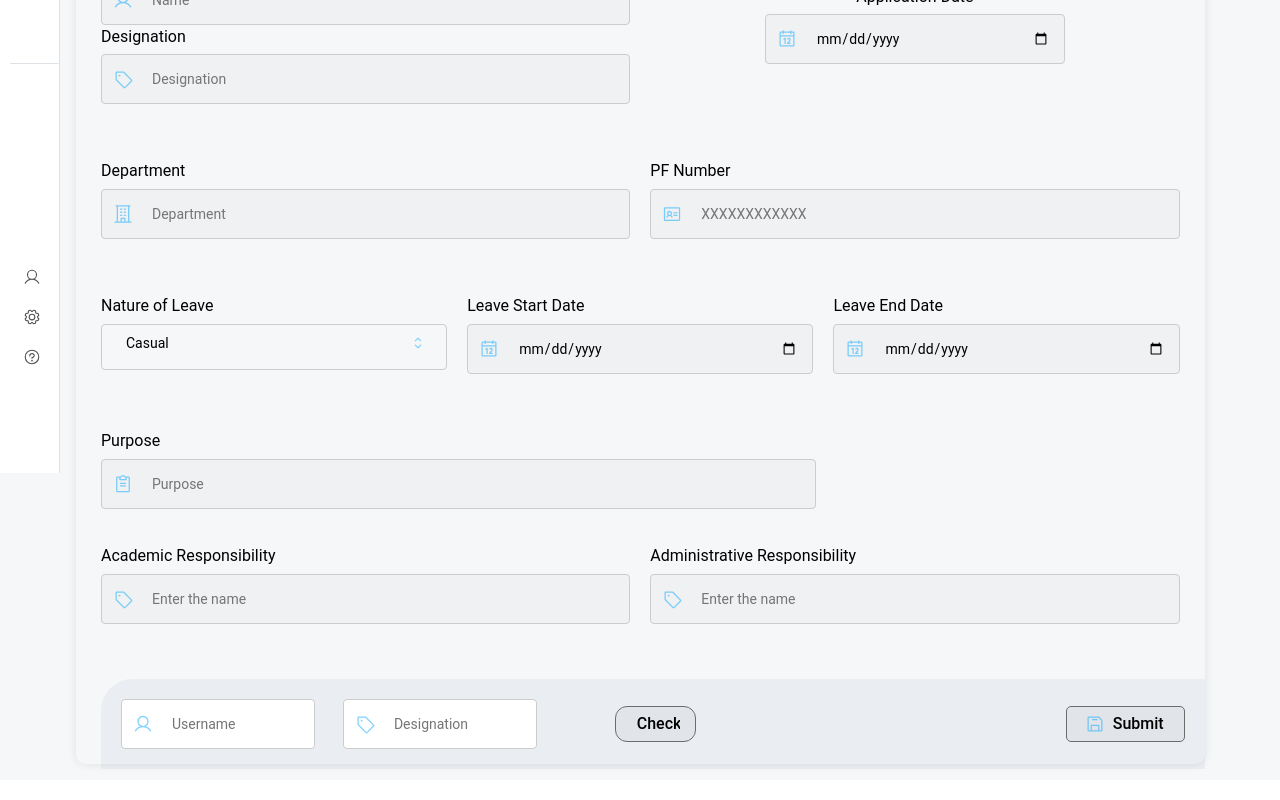
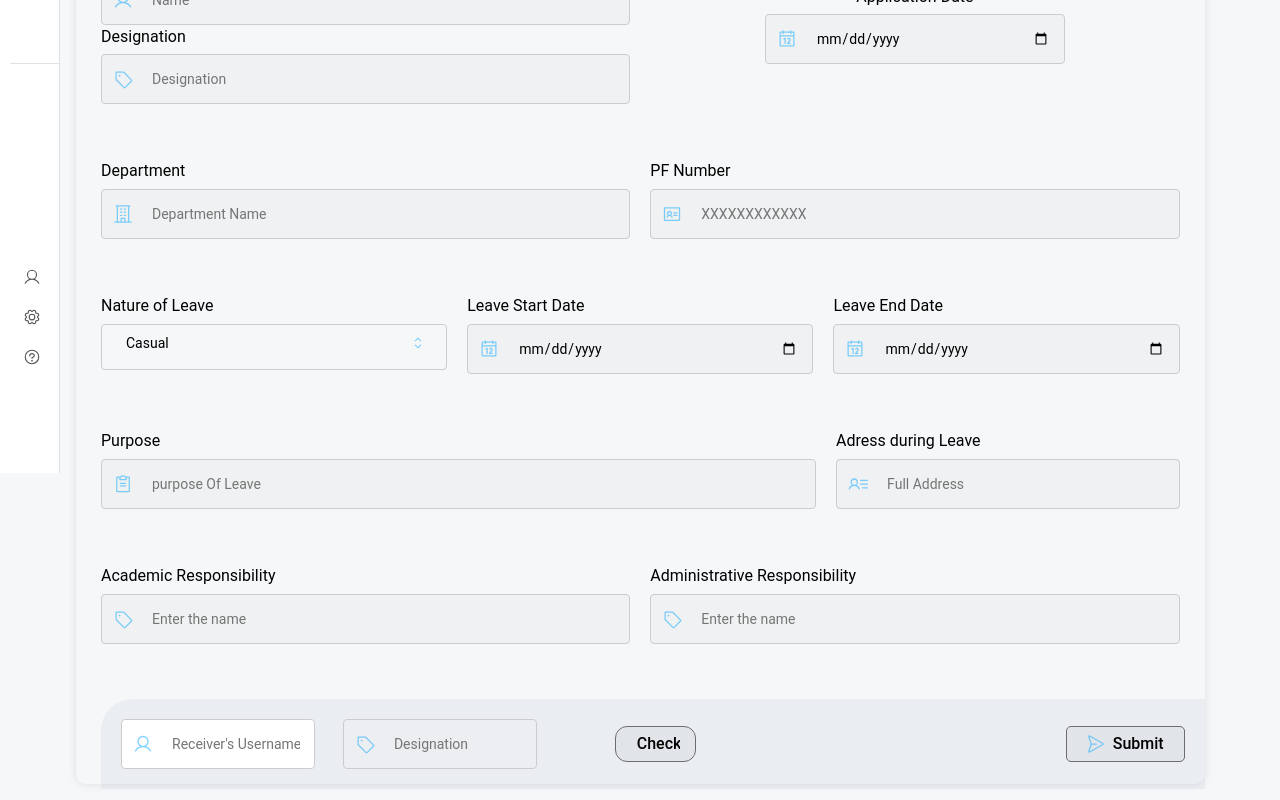
Before and after one commit to vishalverma9572/Fusion-client, a React (Vite) app: page /hr/leave in a window 1280 px wide. Shown: the part 327-1127 px from the top of the page. Built offline with nearby package versions, Linux system fonts and the light colour scheme.

Commit message:
leave form submission completed

```diff
--- a/src/Modules/HR/pages/LeavePageComp/LeaveForm.css
+++ b/src/Modules/HR/pages/LeavePageComp/LeaveForm.css
@@ -303,7 +303,7 @@
 
 
   .purpose{
-    width: 66.3%;
+    width: 50%;
     /* background-color: red; */
   }
   /* .grid-row{
--- a/src/Modules/HR/pages/LeavePageComp/LeaveForm.jsx
+++ b/src/Modules/HR/pages/LeavePageComp/LeaveForm.jsx
@@ -1,4 +1,5 @@
 import React from "react";
+import { useEffect, useState } from "react";
 import { Button, Select } from "@mantine/core";
 import {
   PaperPlaneRight,
@@ -10,14 +11,93 @@ import {
   Calendar,
   ClipboardText,
   FloppyDisk,
+  UserList,
 } from "@phosphor-icons/react";
 import { useDispatch, useSelector } from "react-redux";
 import { updateForm, resetForm } from "../../../../redux/formSlice";
+import {
+  search_employee,
+  get_my_details,
+  submit_leave_form,
+} from "../../../../routes/hr";
 import "./LeaveForm.css";
 
 const LeaveForm = () => {
   const formData = useSelector((state) => state.form);
   const dispatch = useDispatch();
+  const [verifiedReceiver, setVerifiedReceiver] = useState(false);
+
+  // set formData to initial state
+  useEffect(() => {
+    const fetchMyDetails = async () => {
+      try {
+        const token = localStorage.getItem("authToken");
+        if (!token) {
+          console.error("No authentication token found!");
+          return;
+        }
+
+        const response = await fetch(get_my_details, {
+          headers: { Authorization: `Token ${token}` },
+        });
+
+        if (!response.ok) {
+          alert("Failed to fetch user details. Please try again later.");
+          throw new Error("Network response was not ok");
+        }
+
+        const fetchedData = await response.json();
+        dispatch(updateForm({ name: "name", value: fetchedData.username }));
+        dispatch(
+          updateForm({ name: "designation", value: fetchedData.designation }),
+        );
+      } catch (error) {
+        console.error("Failed to fetch user details:", error);
+      }
+    };
+    fetchMyDetails();
+  }, []);
+
+  const handleCheck = async (username_reciever) => {
+    try {
+      const token = localStorage.getItem("authToken");
+      if (!token) {
+        console.error("No authentication token found!");
+        return;
+      }
+
+      const response = await fetch(
+        `${search_employee}?search=${formData.username_reciever}`,
+        {
+          headers: { Authorization: `Token ${token}` },
+        },
+      );
+
+      if (!response.ok) {
+        alert("Receiver not found. Please check the username and try again.");
+        throw new Error("Network response was not ok");
+      }
+
+      const fetchedReceiverData = await response.json();
+
+      dispatch(
+        updateForm({
+          name: "username_reciever",
+          value: formData.username_reciever,
+        }),
+      );
+      dispatch(
+        updateForm({
+          name: "designation_reciever",
+          value: fetchedReceiverData.designation,
+        }),
+      );
+      setVerifiedReceiver(true);
+      alert("Receiver verified successfully!");
+    } catch (error) {
+      console.error("Failed to fetch receiver data:", error);
+    }
+  };
 
   const handleChange = (event) => {
     const { name, value } = event.target;
@@ -29,9 +109,58 @@ const LeaveForm = () => {
   };
 
   const handleSubmit = (event) => {
+    // Prevent page refresh
     event.preventDefault();
-    console.log(formData);
-    dispatch(resetForm());
+
+    //  create a submission object
+    const submission = {
+      name: formData.name,
+      designation: formData.designation,
+      submissionDate: formData.submissionDate,
+      departmentInfo: formData.departmentInfo,
+      pfNo: formData.pfNo,
+      natureOfLeave: formData.natureOfLeave,
+      leaveStartDate: formData.leaveStartDate,
+      leaveEndDate: formData.leaveEndDate,
+      purposeOfLeave: formData.purposeOfLeave,
+      addressDuringLeave: formData.addressDuringLeave,
+      academicResponsibility: formData.academicResponsibility,
+      addministrativeResponsibiltyAssigned:
+        formData.addministrativeResponsibiltyAssigned,
+      username_reciever: formData.username_reciever,
+      designation_reciever: formData.designation_reciever,
+    };
+
+    // Submit the form
+    const submitForm = async () => {
+      try {
+        const token = localStorage.getItem("authToken");
+        if (!token) {
+          console.error("No authentication token found!");
+          return;
+        }
+
+        const response = await fetch(submit_leave_form, {
+          method: "POST",
+          headers: {
+            "Content-Type": "application/json",
+            Authorization: `Token ${token}`,
+          },
+          body: JSON.stringify(submission),
+        });
+
+        if (!response.ok) {
+          alert("Failed to submit form. Please try again later.");
+          throw new Error("Network response was not ok");
+        }
+
+        alert("Form submitted successfully!");
+        dispatch(resetForm());
+      } catch (error) {
+        console.error("Failed to submit form:", error);
+      }
+    };
+    submitForm();
   };
 
   return (
@@ -54,6 +183,7 @@ const LeaveForm = () => {
                 onChange={handleChange}
                 className="input"
                 required
+                disabled
               />
             </div>
             <label className="input-label" htmlFor="designation">
@@ -70,21 +200,22 @@ const LeaveForm = () => {
                 onChange={handleChange}
                 className="input"
                 required
+                disabled
               />
             </div>
           </div>
 
           <div className="grid-col right-side">
-            <label className="input-label" htmlFor="applicationDate">
+            <label className="input-label" htmlFor="submissionDate">
               Application Date
             </label>
             <div className="input-wrapper center" style={{ width: "300px" }}>
               <Calendar size={20} />
               <input
                 type="date"
-                id="applicationDate"
-                name="applicationDate"
-                value={formData.applicationDate}
+                id="submissionDate"
+                name="submissionDate"
+                value={formData.submissionDate}
                 onChange={handleChange}
                 className="input center"
                 required
@@ -96,17 +227,17 @@ const LeaveForm = () => {
         {/* Section 2: Discipline/Department (Left), PF Number (Right) */}
         <div className="grid-row">
           <div className="grid-col">
-            <label className="input-label" htmlFor="department">
+            <label className="input-label" htmlFor="departmentInfo">
               Department
             </label>
             <div className="input-wrapper">
               <Building size={20} />
               <input
                 type="text"
-                id="department"
-                name="department"
-                placeholder="Department"
-                value={formData.department}
+                id="departmentInfo"
+                name="departmentInfo"
+                placeholder="Department Name"
+                value={formData.departmentInfo}
                 onChange={handleChange}
                 className="input"
                 required
@@ -115,17 +246,17 @@ const LeaveForm = () => {
           </div>
 
           <div className="grid-col">
-            <label className="input-label" htmlFor="pfNumber">
+            <label className="input-label" htmlFor="pfNo">
               PF Number
             </label>
             <div className="input-wrapper">
               <IdentificationCard size={20} />
               <input
                 type="number"
-                id="pfNumber"
-                name="pfNumber"
+                id="pfNo"
+                name="pfNo"
                 placeholder="XXXXXXXXXXXX"
-                value={formData.pfNumber}
+                value={formData.pfNo}
                 onChange={handleChange}
                 className="input"
                 required
@@ -187,16 +318,16 @@ const LeaveForm = () => {
           </div>
 
           <div className="grid-col">
-            <label className="input-label" htmlFor="startDate">
+            <label className="input-label" htmlFor="leaveStartDate">
               Leave Start Date
             </label>
             <div className="input-wrapper">
               <Calendar size={20} />
               <input
                 type="date"
-                id="startDate"
-                name="startDate"
-                value={formData.startDate}
+                id="leaveStartDate"
+                name="leaveStartDate"
+                value={formData.leaveStartDate}
                 onChange={handleChange}
                 className="input"
                 required
@@ -205,16 +336,16 @@ const LeaveForm = () => {
           </div>
 
           <div className="grid-col">
-            <label className="input-label" htmlFor="endDate">
+            <label className="input-label" htmlFor="leaveEndDate">
               Leave End Date
             </label>
             <div className="input-wrapper">
               <Calendar size={20} />
               <input
                 type="date"
-                id="endDate"
-                name="endDate"
-                value={formData.endDate}
+                id="leaveEndDate"
+                name="leaveEndDate"
+                value={formData.leaveEndDate}
                 onChange={handleChange}
                 className="input"
                 required
@@ -226,20 +357,38 @@ const LeaveForm = () => {
         {/* Section 4: Purpose of Leave */}
         <div className="grid-row">
           <div className="purpose">
-            <label className="input-label" htmlFor="purpose">
+            <label className="input-label" htmlFor="purposeOfLeave">
               Purpose
             </label>
             <div className="input-wrapper">
               <ClipboardText size={20} />
               <input
                 type="text"
-                id="purpose"
-                name="purpose"
-                placeholder="Purpose"
-                value={formData.purpose}
+                id="purposeOfLeave"
+                name="purposeOfLeave"
+                placeholder="purpose Of Leave"
+                value={formData.purposeOfLeave}
                 onChange={handleChange}
                 className="input"
                 aria-rowcount={2}
+                required
+              />
+            </div>
+          </div>
+          <div className="grid-col">
+            <label className="input-label" htmlFor="addressDuringLeave">
+              Adress during Leave
+            </label>
+            <div className="input-wrapper">
+              <UserList size={20} />
+              <input
+                type="text"
+                id="addressDuringLeave"
+                name="addressDuringLeave"
+                placeholder="Full Address"
+                value={formData.addressDuringLeave}
+                onChange={handleChange}
+                className="input"
                 required
               />
             </div>
@@ -270,7 +419,7 @@ const LeaveForm = () => {
           <div className="grid-col">
             <label
               className="input-label"
-              htmlFor="administrativeResponsibility"
+              htmlFor="addministrativeResponsibiltyAssigned"
             >
               Administrative Responsibility
             </label>
@@ -278,10 +427,10 @@ const LeaveForm = () => {
               <Tag size={20} />
               <input
                 type="text"
-                id="administrativeResponsibility"
-                name="administrativeResponsibility"
+                id="addministrativeResponsibiltyAssigned"
+                name="addministrativeResponsibiltyAssigned"
                 placeholder="Enter the name"
-                value={formData.administrativeResponsibility}
+                value={formData.addministrativeResponsibiltyAssigned}
                 onChange={handleChange}
                 className="input"
                 required
@@ -296,9 +445,9 @@ const LeaveForm = () => {
             <User size={20} />
             <input
               type="text"
-              name="username"
-              placeholder="Username"
-              value={formData.username}
+              name="username_reciever"
+              placeholder="Receiver's Username"
+              value={formData.username_reciever}
               onChange={handleChange}
               className="username-input"
               required
@@ -308,18 +457,19 @@ const LeaveForm = () => {
             <Tag size={20} />
             <input
               type="text"
-              name="designationFooter"
+              name="designation_reciever"
               placeholder="Designation"
-              value={formData.designationFooter}
-              onChange={handleChange}
+              value={formData.designation_reciever}
               className="designation-input"
               required
+              disabled
             />
           </div>
           <Button
             leftIcon={<CheckCircle size={25} />}
             style={{ marginLeft: "50px", paddingRight: "15px" }}
             className="button"
+            onClick={handleCheck}
           >
             <CheckCircle size={18} /> &nbsp; Check
           </Button>
@@ -333,9 +483,9 @@ const LeaveForm = () => {
               borderRadius: "5px",
             }}
             className="button"
+            disabled={!verifiedReceiver}
           >
-            <FloppyDisk size={20} />
-            &nbsp; Submit
+            <PaperPlaneRight size={20} /> &nbsp; Submit
           </Button>
         </div>
       </form>
--- a/src/routes/hr/index.jsx
+++ b/src/routes/hr/index.jsx
@@ -9,6 +9,7 @@ export const get_form_track = (formId) =>
 export const get_leave_requests = `${host}/hr2/api/get_leave_requests`;
 export const get_leave_inbox = `${host}/hr2/api/get_leave_inbox`;
 export const get_leave_archive = `${host}/hr2/api/get_leave_archive`;
+export const submit_leave_form = `${host}/hr2/api/submit_leave_form`;
 
 // LTC routes
 export const get_ltc_requests = `${host}/hr2/api/get_ltc_requests`;
```
